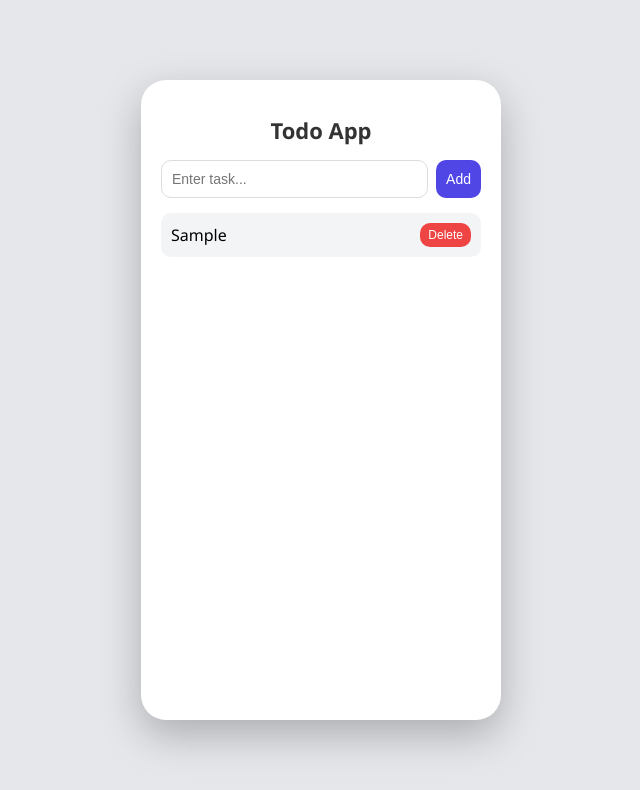
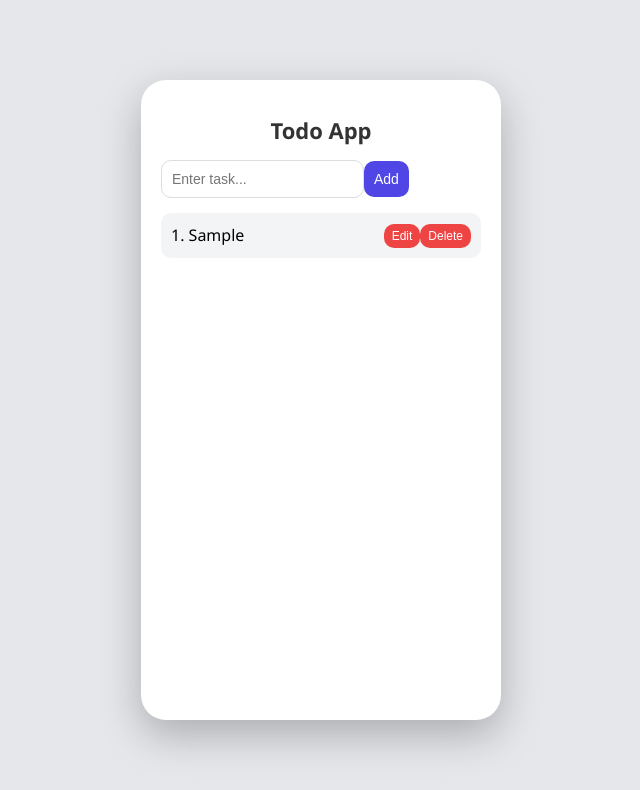
Before and after one commit to Mounika478-ui/todo-app, a React (Create React App) app: page / in a window 1280 px wide. Both pictures are taken after typing "Sample" into the empty fields and a click on the button "Add". Shown: the top 790 px of the page, without its empty margins (319-959 px from the left). Built offline with nearby package versions, Linux system fonts and the light colour scheme.

Commit message:
Update App.js

```diff
--- a/src/App.js
+++ b/src/App.js
@@ -4,43 +4,68 @@ import "./App.css";
 function App() {
   const [task, setTask] = useState("");
   const [todos, setTodos] = useState([]);
+  const [editIndex, setEditIndex] = useState(null);
 
-  const addTodo = () => {
-    if (task.trim() === "") return;
+  const handleAdd = () => {
+    if (!task.trim()) return;
+
+    if (editIndex !== null) {
+      const updated = [...todos];
+      updated[editIndex] = task;
+      setTodos(updated);
+      setEditIndex(null);
+    } else {
       setTodos([...todos, task]);
+    }
+
     setTask("");
   };
 
-  const deleteTodo = (index) => {
-    const newTodos = todos.filter((_, i) => i !== index);
-    setTodos(newTodos);
+  const handleDelete = (index) => {
+    setTodos(todos.filter((_, i) => i !== index));
   };
+
+  const handleEdit = (index) => {
+    setTask(todos[index]);
+    setEditIndex(index);
+  };
+
   return (
     <div className="App">
       <h1>Todo App</h1>
 
-    <div className="input-section">
+      <div className="input-box">
         <input
           type="text"
           value={task}
+          placeholder="Enter task..."
           onChange={(e) => setTask(e.target.value)}
-        placeholder="Enter task..."
         />
-      <button onClick={addTodo}>Add</button>
+        <button onClick={handleAdd}>
+          {editIndex !== null ? "Update" : "Add"}
+        </button>
       </div>
 
       <ul>
         {todos.map((todo, index) => (
           <li key={index}>
-          {todo}
-          <button onClick={() => deleteTodo(index)}>Delete</button>
+            <span className="text">
+              {index + 1}. {todo}
+            </span>
+
+            <div className="btns">
+              <button className="edit" onClick={() => handleEdit(index)}>
+                Edit
+              </button>
+              <button className="delete" onClick={() => handleDelete(index)}>
+                Delete
+              </button>
+            </div>
           </li>
         ))}
       </ul>
     </div>
   );
-
-
 }
 
 export default App;
```
Lines whose indentation alone changed are shown as unchanged.
